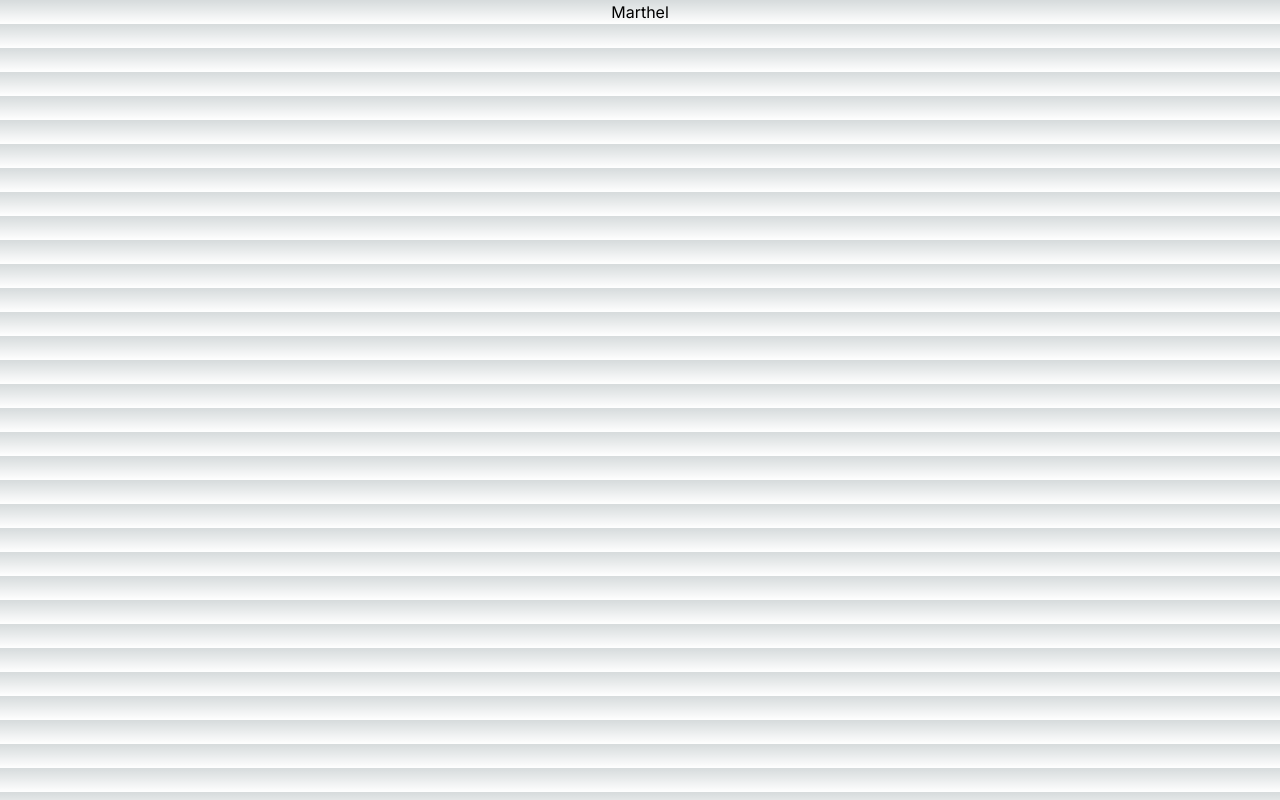
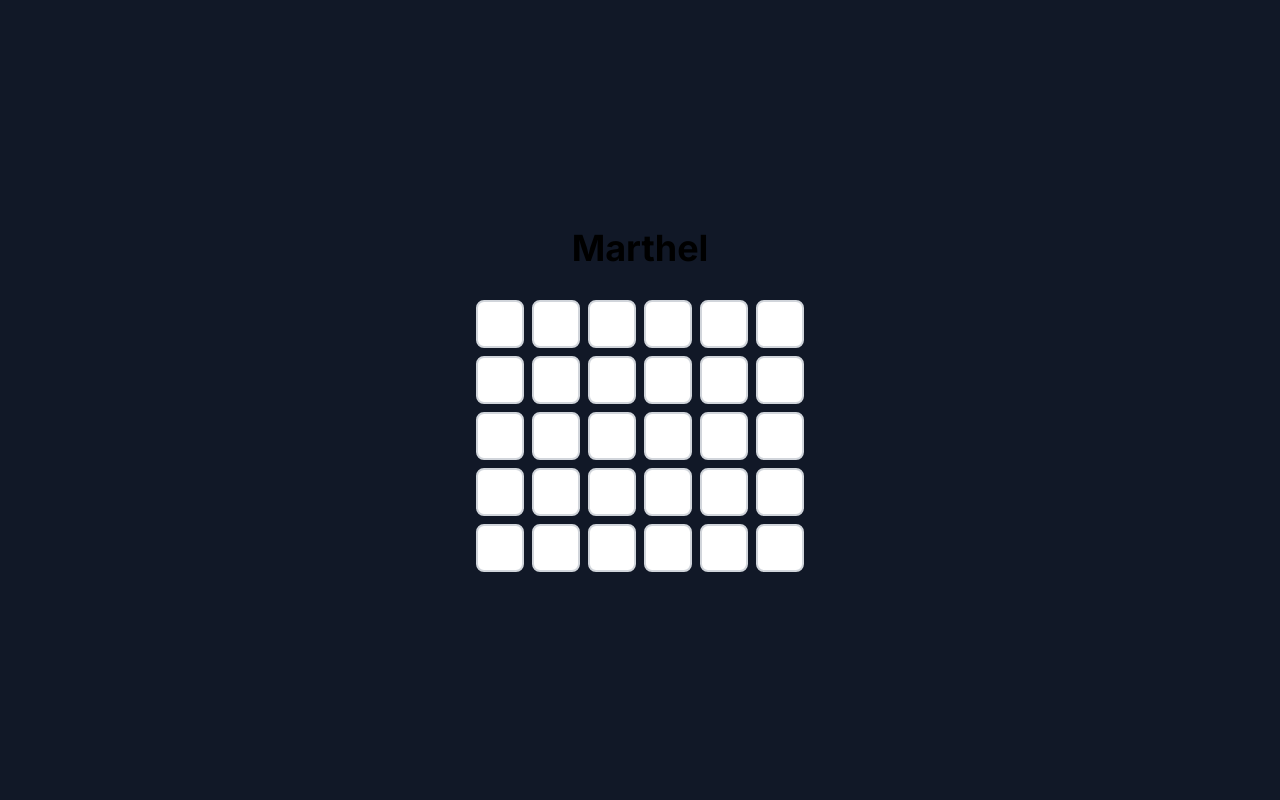
Before and after one commit to KlausMikhaelson/marthel, a Next.js app: page / in a window 1280 px wide. Built offline with nearby package versions, Linux system fonts and the light colour scheme.

Commit message:
created a basic ui

```diff
--- a/app/page.tsx
+++ b/app/page.tsx
@@ -1,9 +1,62 @@
-import Image from "next/image";
+"use client"
+import { useState, useRef } from "react";
+
+interface Guess {
+  [key: number]: string;
+}
 
 export default function Home() {
+  const [guesses, setGuesses] = useState(Array(5).fill("").map(() => Array(6).fill("")));
+  const inputRefs = useRef<Array<Array<HTMLInputElement | null>>>(Array(5).fill(null).map(() => Array(6).fill(null)));
+
+  const handleInputChange = ({ row, col, value }: { row: number; col: number; value: string }) => {
+    const newGuesses = guesses.map((r, rIndex) =>
+      r.map((c, cIndex) => (rIndex === row && cIndex === col ? value : c))
+    );
+    setGuesses(newGuesses);
+
+    if (value && col < 5) {
+      // Move focus to the next input if it exists
+      const nextInput = inputRefs.current[row][col + 1];
+      nextInput?.focus();
+    }
+  };
+
+  const handleKeyDown = ({ row, col, key }: { row: number; col: number; key: string }) => {
+    if (key === "Backspace" && !guesses[row][col] && col > 0) {
+      // Removing value from the previous input and focus it
+      const prevInput = inputRefs.current[row][col - 1];
+      const newGuesses = guesses.map((r, rIndex) =>
+        r.map((c, cIndex) => (rIndex === row && cIndex === col - 1 ? "" : c))
+      );
+      setGuesses(newGuesses);
+      prevInput?.focus();
+    }
+  };
+
   return (
-    <div className="flex items-center justify-center">
-      <h1>Marthel</h1>
+    <div className="flex flex-col items-center justify-center min-h-screen bg-gray-900">
+      <h1 className="text-4xl font-bold mb-8">Marthel</h1>
+      <div className="grid grid-rows-5 gap-2">
+        {/* 5 rows */}
+        {guesses.map((row, rowIndex) => (
+          <div key={rowIndex} className="grid grid-cols-6 gap-2">
+            {/* 6 columns for each row */}
+            {row.map((guess, colIndex) => (
+              <input
+                key={colIndex}
+                type="text"
+                maxLength="1"
+                value={guess}
+                onChange={(e) => handleInputChange({ row: rowIndex, col: colIndex, value: e.target.value })}
+                onKeyDown={(e) => handleKeyDown({ row: rowIndex, col: colIndex, key: e.key })}
+                ref={(el) => (inputRefs.current[rowIndex][colIndex] = el)}
+                className="text-black rounded-lg w-12 h-12 border-2 border-gray-300 text-center text-xl font-bold"
+              />
+            ))}
+          </div>
+        ))}
+      </div>
     </div>
   );
 }
```
